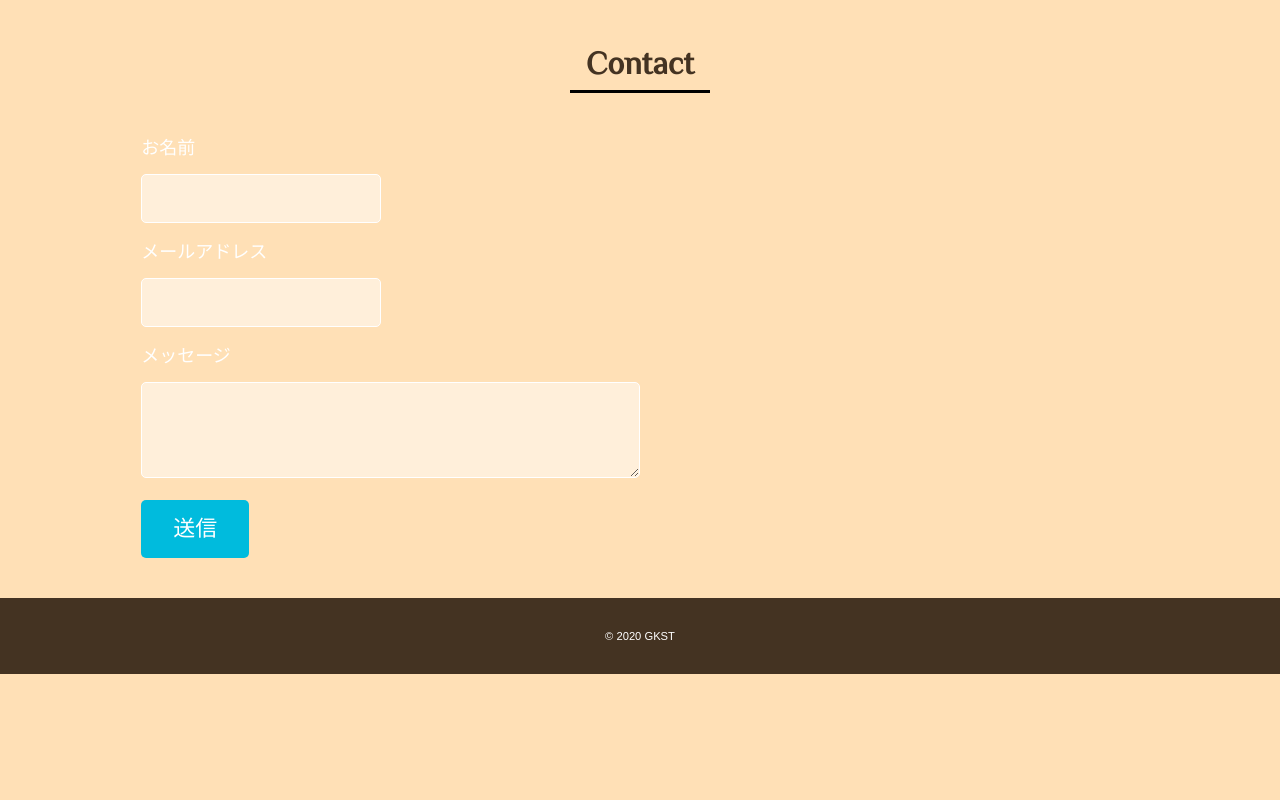
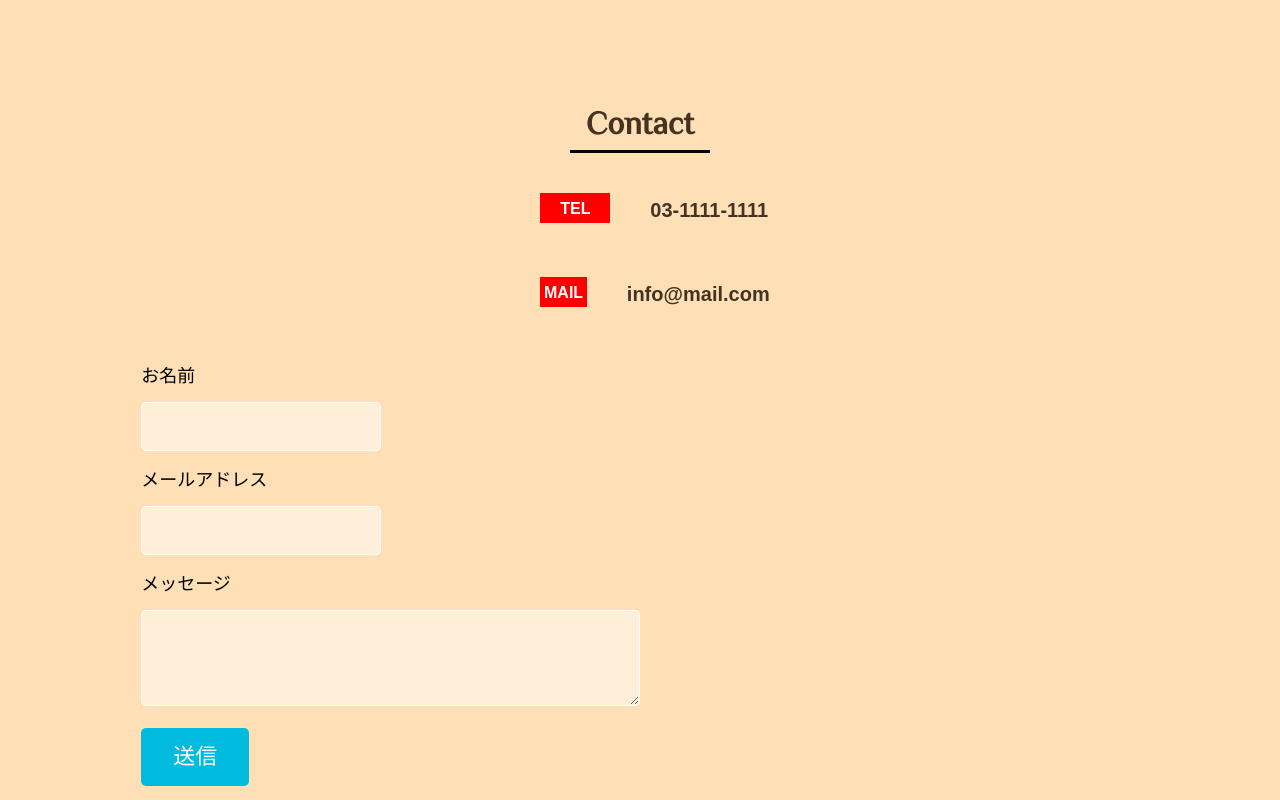
Before and after one commit to pam-jgn/web_site, a plain HTML site: page contact.html in a window 1280 px wide. Shown: the part 1070-1870 px from the top of the page. Before the commit the page ends 1744 px from the top, so only its background shows below. Drawn offline with Linux system fonts and the light colour scheme; some packages are replaced by stand-ins of ours.

Commit message:
tell mail

```diff
--- a/Style.css
+++ b/Style.css
@@ -401,6 +401,38 @@ aside p{
     margin-bottom: 40px;
 }
 
+
+.contact-info{
+    display: flex;
+    margin-left: 37%;
+    margin-right: 37%;
+    margin-bottom: 50px;
+}
+
+.category {
+    margin-left: 30px;
+    width: 70px;
+    height: 30px;
+    background-color: #ff0000;
+}
+
+.category p{
+    text-align: center;
+    color: #fff;
+    font-weight: bold;
+    padding-top:2px;
+}
+
+.tell-addless{
+    margin-left: 40px;
+}
+
+.tell-addless p{
+    font-weight: bold;
+    font-size: 20px;
+    white-space: nowrap;
+}
+
 form div{
     margin-bottom: 14px;
 }
@@ -409,7 +441,7 @@ label{
     font-size: 1.125rem;
     margin-bottom: 10px;
     display: block;
-    color: #fff;
+    color: #000000;
 }
 
 input[type="text"], input[type="email"], textarea{
@@ -460,6 +492,7 @@ input[type="submit"]{
 .location-map{
     text-align: center;
     margin-top: 20px;
+    margin-bottom: 110px;
 }
 
 /*iframe*/
--- a/contact.html
+++ b/contact.html
@@ -64,6 +64,22 @@
 
     <div class="wrapper">
         <h2 class="access-title">Contact</h2>
+        <div class="contact-info">
+            <div class="category">
+                <p>TEL</p>
+            </div>
+            <div class="tell-addless">
+                <p>03-1111-1111</p>
+            </div>
+        </div>
+        <div class="contact-info">
+            <div class="category">
+                <p>MAIL</p>
+            </div>
+            <div class="tell-addless">
+                <p>info@mail.com</p>
+            </div>
+        </div>
         <form action="#">
             <div>
                 <label for="name">お名前</label>
```
